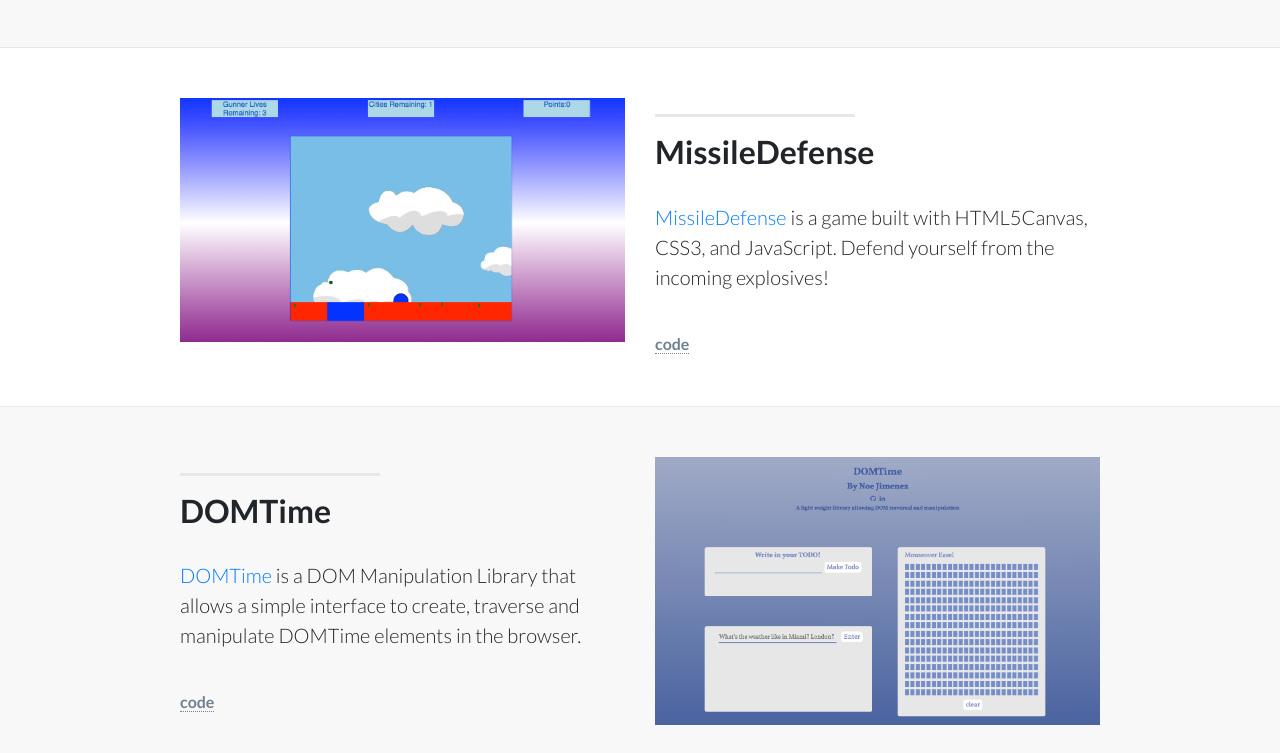
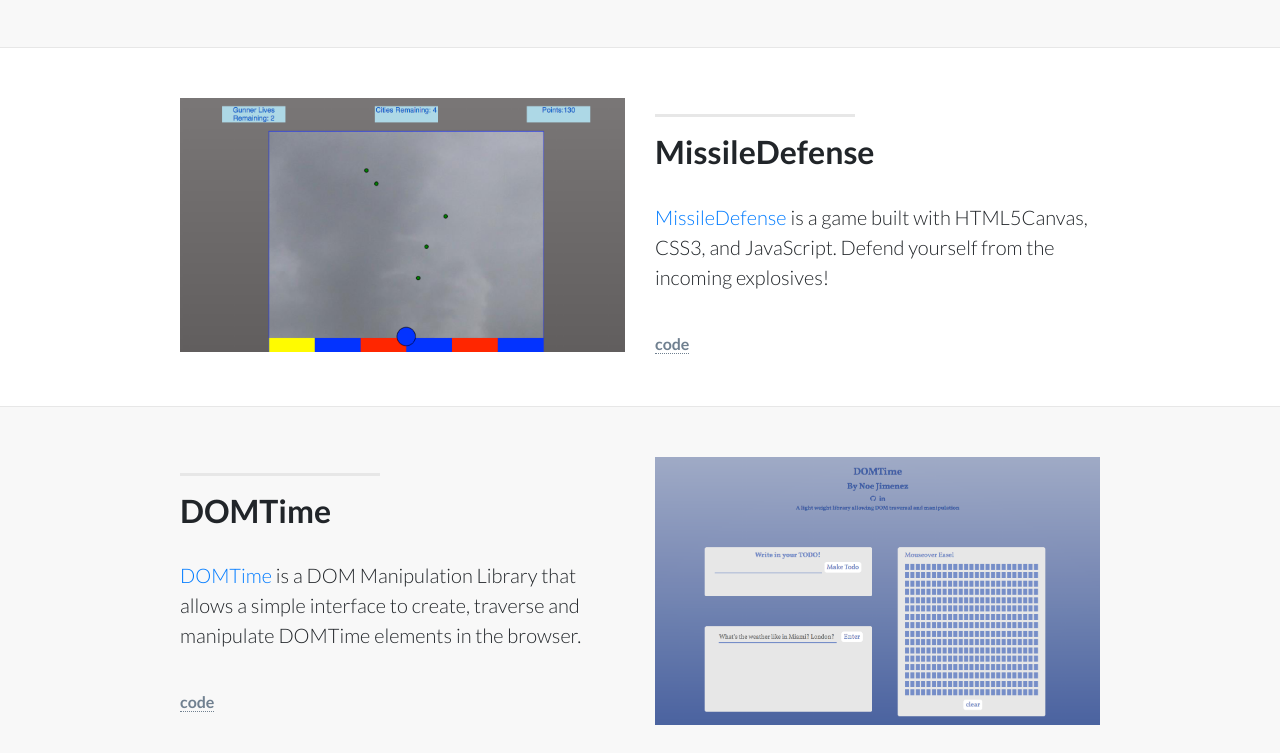
Before and after one commit to Noejoaquin/portfolio, a website: page index.html in a window 1280 px wide. Shown: the part 2209-2962 px from the top of the page. Drawn offline with Linux system fonts and the light colour scheme.

Commit message:
change missile defense photo

```diff
--- a/index.html
+++ b/index.html
@@ -136,7 +136,7 @@
           </div>
           <div class="col-lg-5 ml-auto order-lg-1">
             <a href="https://noejoaquin.github.io/MissileDefense/">
-            <img class="img-fluid" src="img/missile_defense3.png" alt="">
+            <img class="img-fluid" src="img/missile_defense4.png" alt="">
             </a>
           </div>
         </div>
```
Also changed, not shown: img/missile_defense4.png (added).
